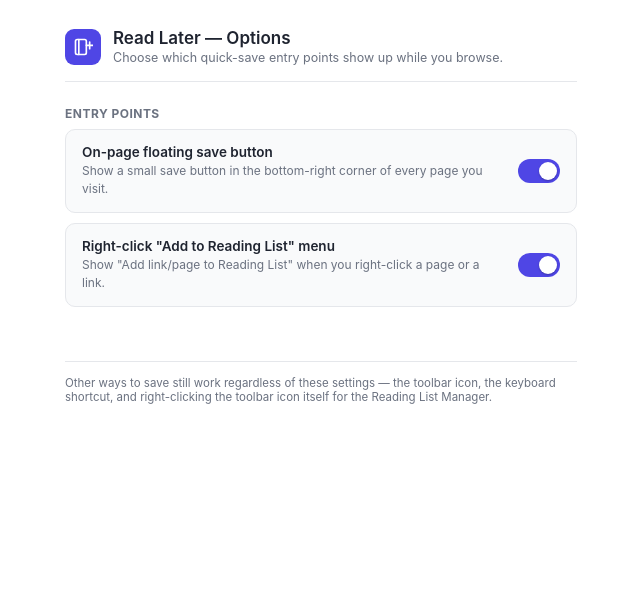
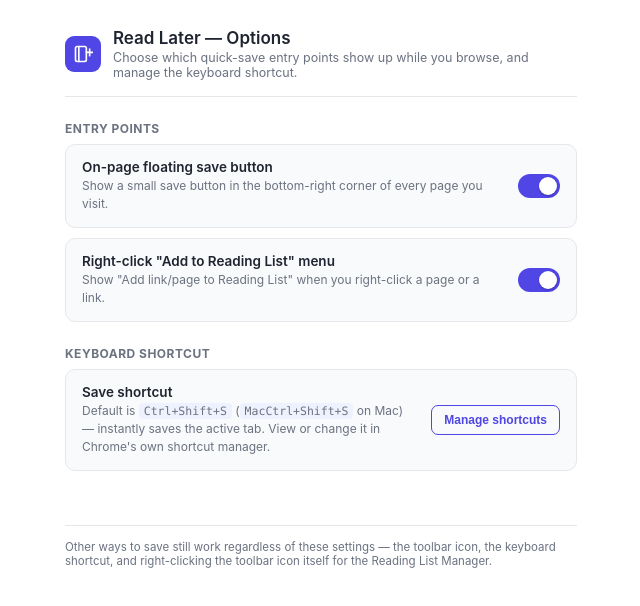
Before and after one commit to karanchanglani/reading-list-extension, a browser extension: page options.html in a window 1280 px wide. Shown: the whole page, without its empty margins (319-959 px from the left). Drawn offline with Linux system fonts and the light colour scheme.

Commit message:
Add a shortcut management link to the options page
Adds a "Manage shortcuts" button under a new Keyboard shortcut
section, opening chrome://extensions/shortcuts via chrome.tabs.create
(a plain <a href> to a chrome:// URL is blocked from extension pages,
so this has to go through the tabs API instead).

```diff
--- a/options.html
+++ b/options.html
@@ -105,6 +105,27 @@
     .switch input:checked + .track + .thumb { transform: translateX(18px); }
     .switch input:focus-visible + .track { outline: 2px solid var(--accent-dark); outline-offset: 2px; }
 
+    code {
+      background: #eef2ff;
+      border-radius: 4px;
+      padding: 1px 5px;
+      font-family: "SF Mono", Menlo, Consolas, monospace;
+      font-size: 11.5px;
+    }
+    .action-btn {
+      flex: none;
+      border: 1px solid var(--accent);
+      background: transparent;
+      color: var(--accent);
+      font-size: 12px;
+      font-weight: 600;
+      padding: 7px 12px;
+      border-radius: 7px;
+      cursor: pointer;
+      white-space: nowrap;
+    }
+    .action-btn:hover { background: var(--accent); color: #fff; }
+
     #status {
       font-size: 12px;
       color: var(--success);
@@ -136,7 +157,7 @@
     </div>
     <div>
       <h1>Read Later — Options</h1>
-      <p>Choose which quick-save entry points show up while you browse.</p>
+      <p>Choose which quick-save entry points show up while you browse, and manage the keyboard shortcut.</p>
     </div>
   </header>
 
@@ -166,6 +187,19 @@
     </label>
   </div>
 
+  <h2>Keyboard shortcut</h2>
+
+  <div class="setting-row">
+    <div class="text">
+      <div class="title">Save shortcut</div>
+      <div class="desc">
+        Default is <code>Ctrl+Shift+S</code> (<code>MacCtrl+Shift+S</code> on Mac) — instantly saves the active tab.
+        View or change it in Chrome's own shortcut manager.
+      </div>
+    </div>
+    <button id="shortcuts-btn" type="button" class="action-btn">Manage shortcuts</button>
+  </div>
+
   <div id="status"></div>
 
   <footer>
--- a/options.js
+++ b/options.js
@@ -2,6 +2,7 @@ import { getSettings, saveSettings } from "./storage.js";
 
 const fabToggle = document.getElementById("fab-toggle");
 const contextMenuToggle = document.getElementById("context-menu-toggle");
+const shortcutsBtn = document.getElementById("shortcuts-btn");
 const statusEl = document.getElementById("status");
 
 let statusHideTimer = null;
@@ -31,4 +32,11 @@ contextMenuToggle.addEventListener("change", async () => {
   showSaved();
 });
 
+// chrome://extensions/shortcuts can't be linked to with a plain <a href>;
+// Chrome only allows navigating there from an explicit extension action
+// like this, via the tabs API.
+shortcutsBtn.addEventListener("click", () => {
+  chrome.tabs.create({ url: "chrome://extensions/shortcuts" });
+});
+
 document.addEventListener("DOMContentLoaded", load);
```
